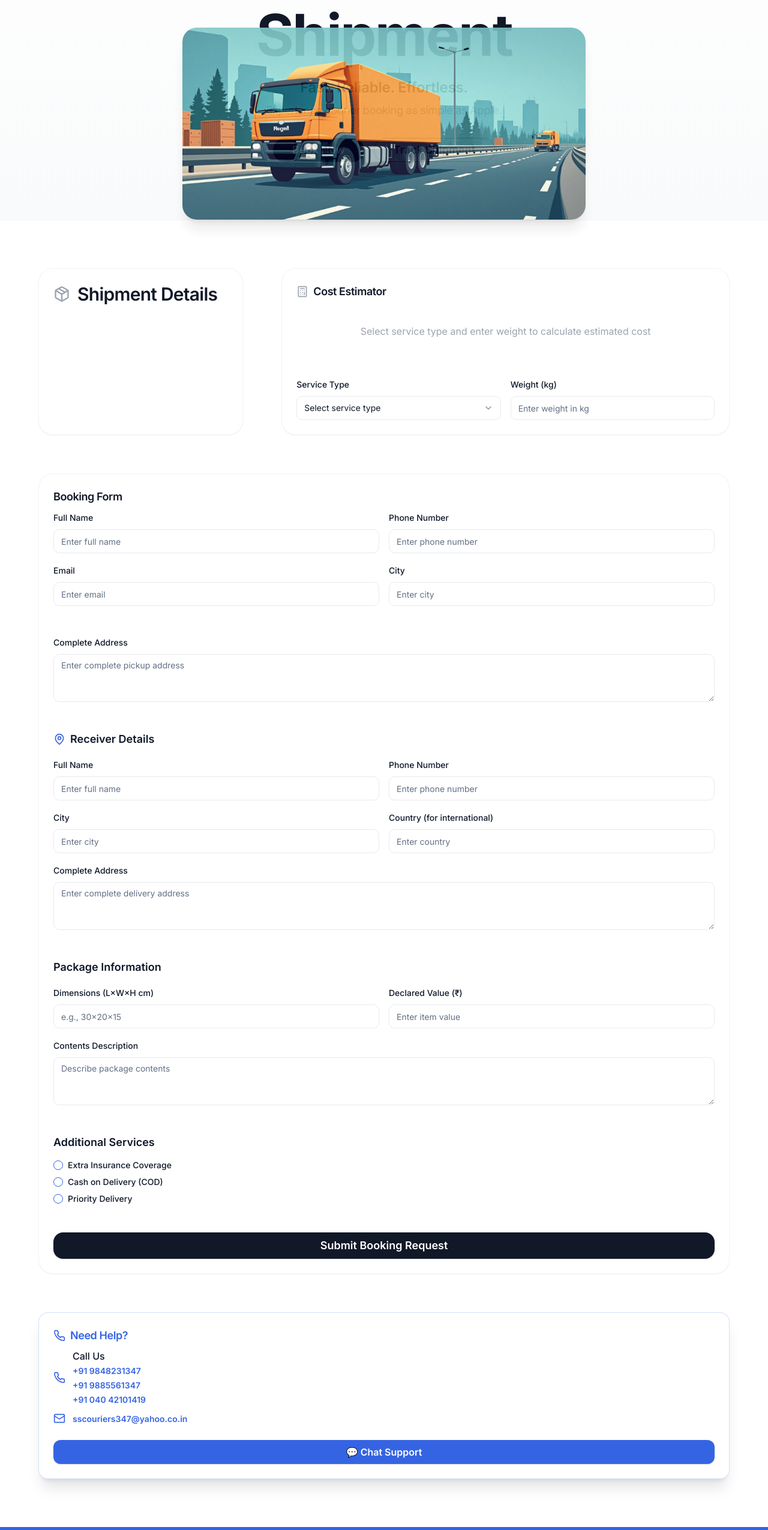
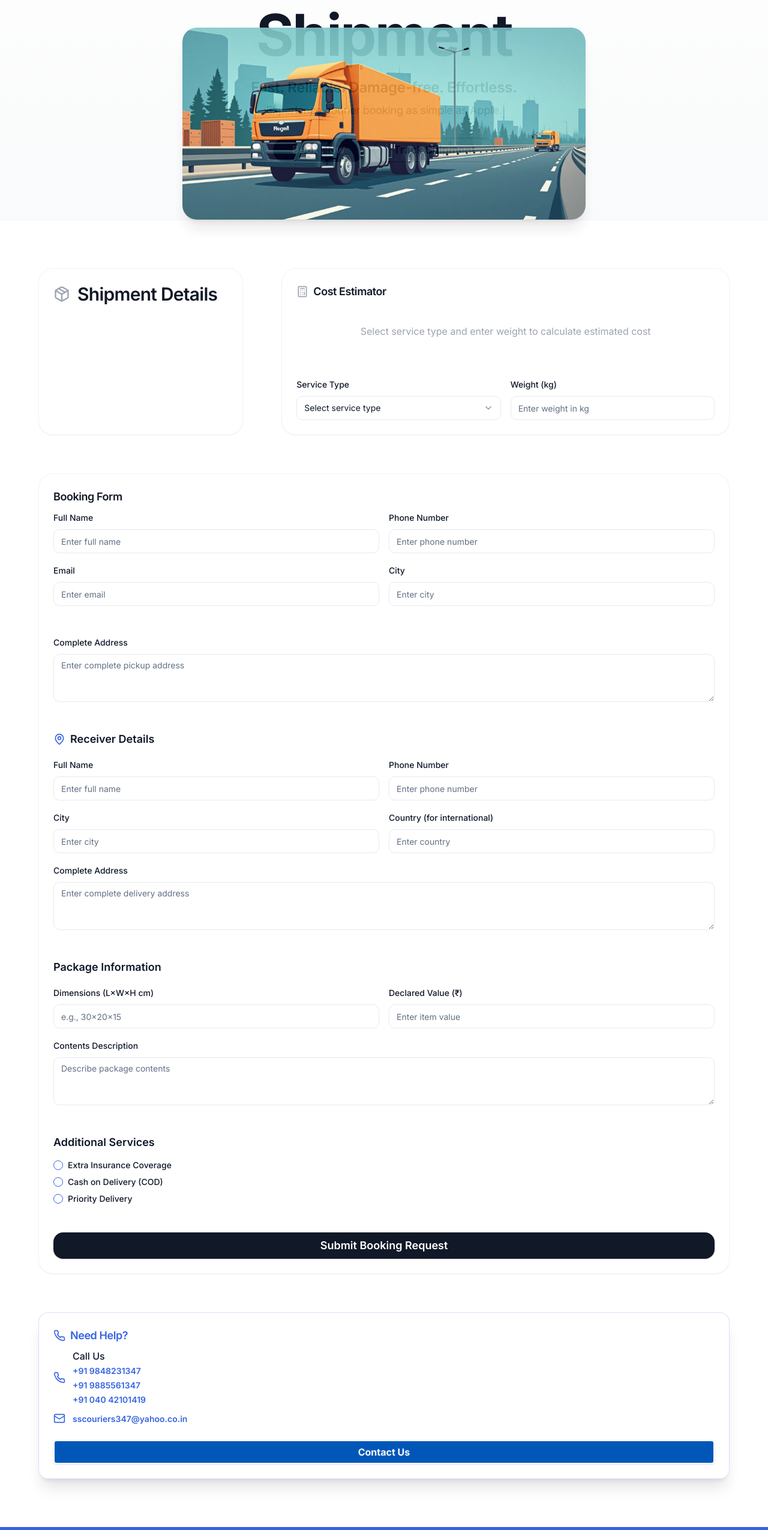
Before and after one commit to thehyperboy/SS-Courier-Cargo-Services, a React (Vite) app: page /book in a window 1280 px wide. Shown: the part 247-2797 px from the top of the page at 60% size. Built offline with nearby package versions, Linux system fonts and the light colour scheme.

Commit message:
Update Contact Us button style for visibility in contact info card

```diff
--- a/src/pages/BookNow.tsx
+++ b/src/pages/BookNow.tsx
@@ -38,8 +38,8 @@ export default function BookNow() {
             Book Your Shipment
           </h1>
           <p className="text-xl md:text-2xl text-gray-800 font-light mb-8 max-w-xl mx-auto" style={{letterSpacing: '-0.01em'}}>
-            <span className="text-black font-semibold">Fast. Reliable. Effortless.</span><br />
-            <span className="block mt-2 text-gray-700 text-lg font-normal">Experience courier booking as simple as Apple.</span>
+            <span className="text-black font-semibold">Fast. Reliable. Damage-free. Effortless.</span><br />
+            <span className="block mt-2 text-black text-lg font-normal">Experience courier booking as simple as Apple.</span>
           </p>
           <div className="flex flex-col sm:flex-row gap-4 justify-center mt-8">
             <Button className="px-8 py-4 rounded-full text-lg font-semibold bg-black text-white shadow hover:bg-gray-900 transition">
@@ -248,8 +248,11 @@ export default function BookNow() {
                     </div>
                   </div>
                 </div>
-                <Button className="w-full py-3 rounded-xl text-base font-semibold shadow hover:bg-primary/90 transition">
-                  💬 Chat Support
+                <Button
+                  className="w-full py-3 rounded-xl text-base font-semibold shadow"
+                  style={{ backgroundColor: '#0057b8', color: '#fff', border: '2px solid #fff', padding: '10px 20px', borderRadius: '5px', fontWeight: 'bold' }}
+                >
+                  Contact Us
                 </Button>
               </CardContent>
             </Card>
```
